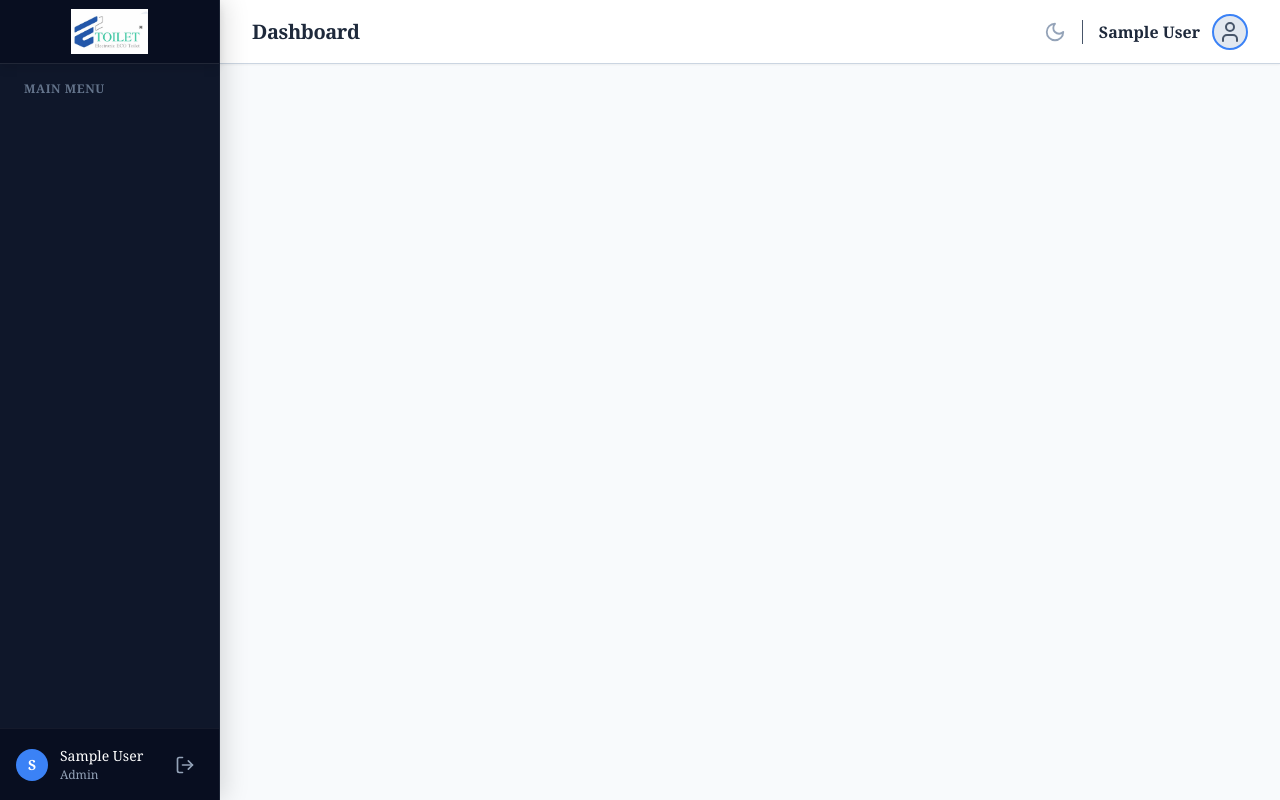
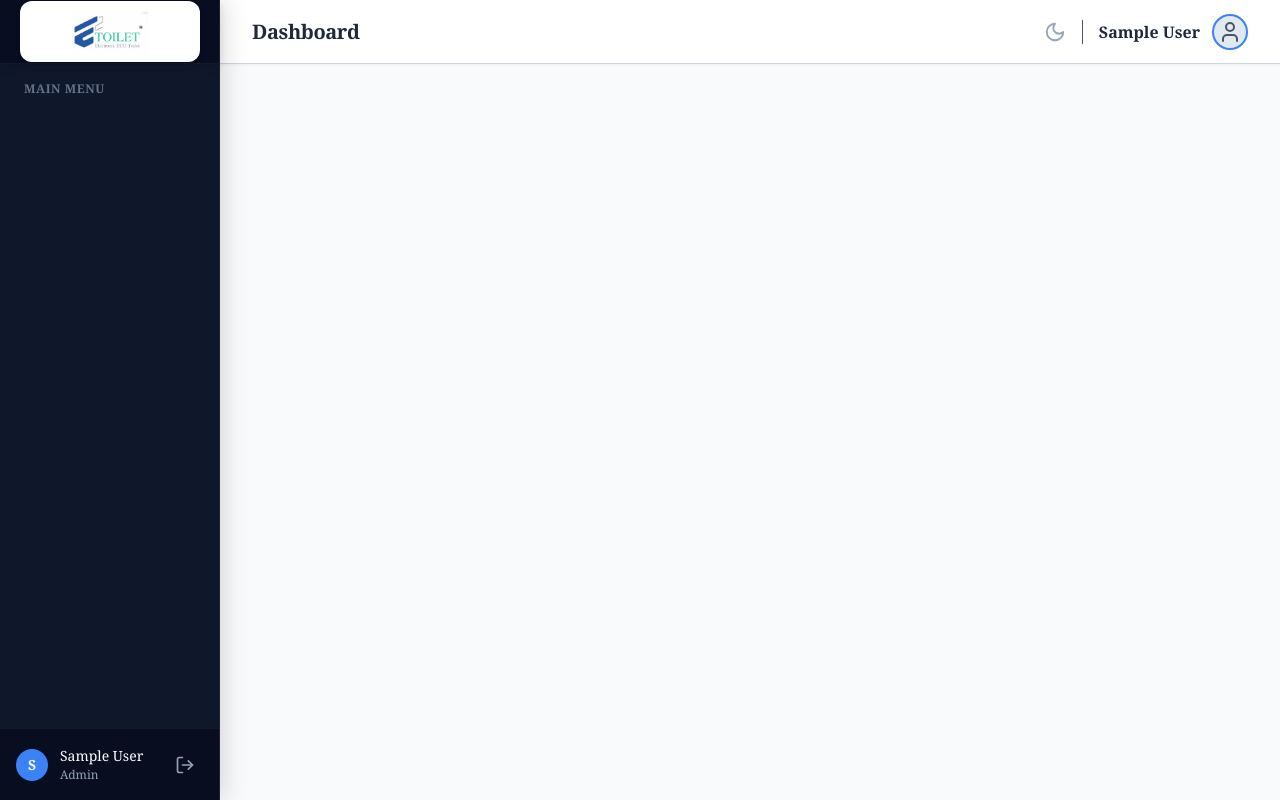
Before and after one commit to Smartbuddy1/IOT, a React (Vite) app in the folder frontend/: page /dashboard in a window 1280 px wide. Built offline with nearby package versions, Linux system fonts and the light colour scheme; sample sign-in values are in the browser's storage.

Commit message:
style: improved sidebar logo presentation with a clean white badge container

```diff
--- a/frontend/src/components/Layout.jsx
+++ b/frontend/src/components/Layout.jsx
@@ -67,8 +67,20 @@ const Layout = () => {
 
       {/* Sidebar */}
       <aside className={`sidebar ${isSidebarOpen ? 'open' : ''}`}>
-        <div className="sidebar-header" style={{ padding: '1rem', display: 'flex', justifyContent: 'center', alignItems: 'center' }}>
-          <img src="/logo_new.jpeg" alt="SmartBuddy Logo" style={{ maxWidth: '100%', maxHeight: '45px', objectFit: 'contain' }} />
+        <div className="sidebar-header" style={{ padding: '1.5rem 1rem', display: 'flex', justifyContent: 'center', alignItems: 'center', borderBottom: '1px solid rgba(255, 255, 255, 0.05)' }}>
+          <div style={{
+            backgroundColor: '#ffffff',
+            padding: '0.5rem',
+            borderRadius: '12px',
+            boxShadow: '0 4px 6px -1px rgba(0, 0, 0, 0.1), 0 2px 4px -1px rgba(0, 0, 0, 0.06)',
+            display: 'flex',
+            alignItems: 'center',
+            justifyContent: 'center',
+            width: '100%',
+            maxWidth: '180px'
+          }}>
+            <img src="/logo_new.jpeg" alt="SmartBuddy Logo" style={{ width: '100%', height: 'auto', maxHeight: '45px', objectFit: 'contain' }} />
+          </div>
         </div>
 
         <div className="sidebar-nav">
```
